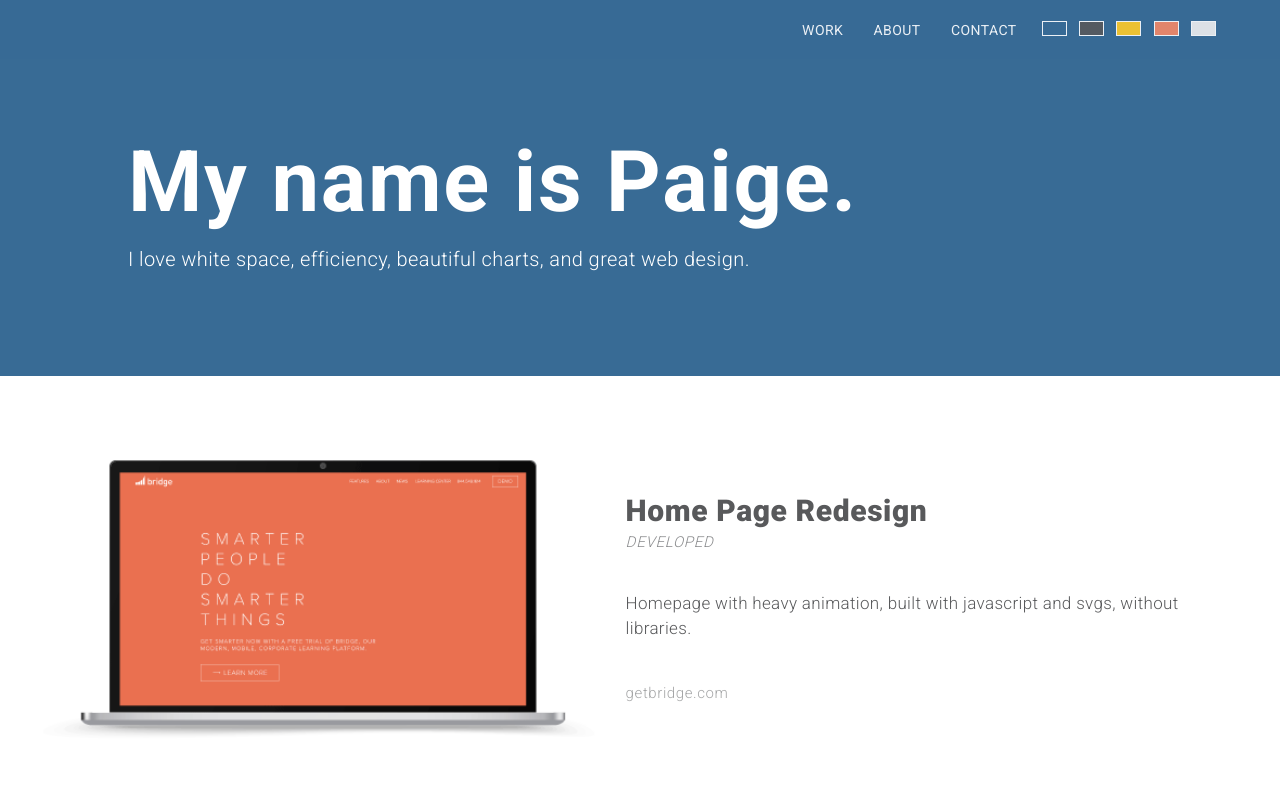
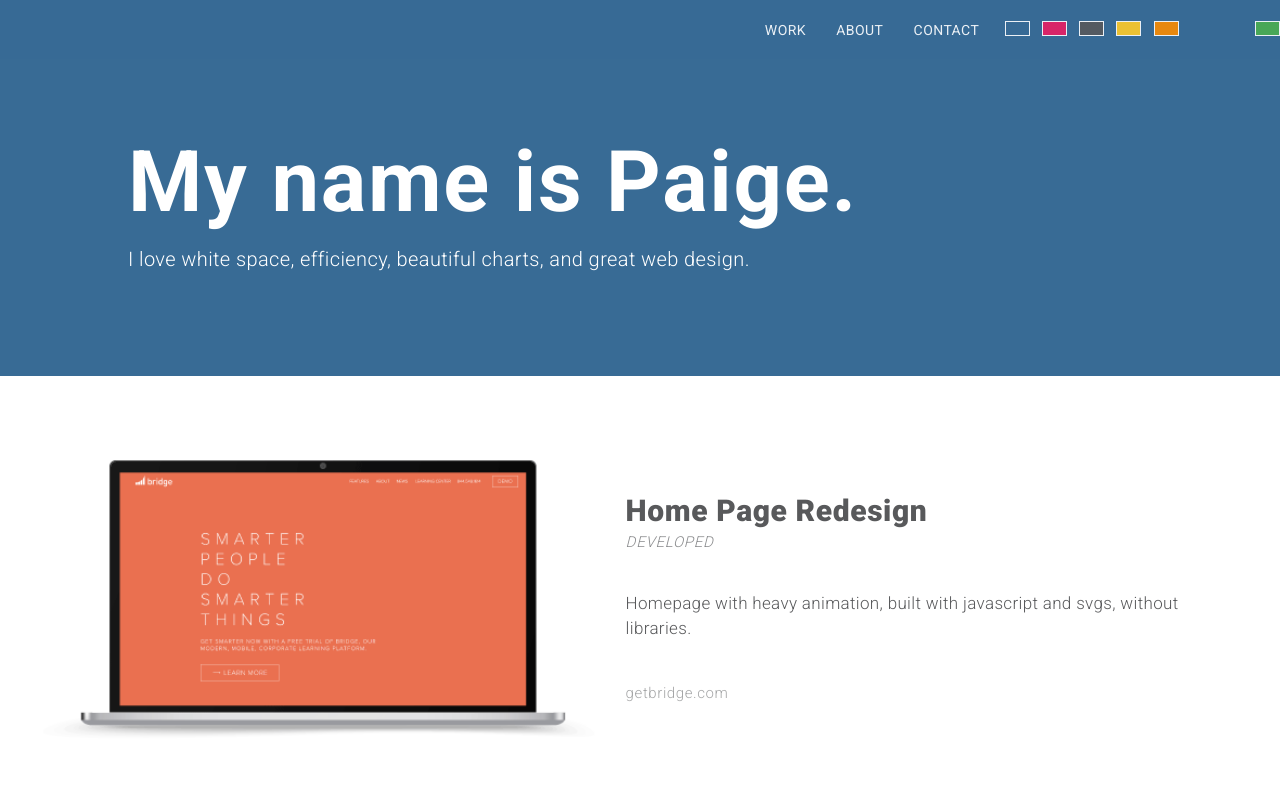
Before and after one commit to pg-g/pg-g.github.io, a plain HTML site: page index.html in a window 1280 px wide. Shown: the top 800 px of the page. Drawn offline with nearby package versions, Linux system fonts and the light colour scheme.

Commit message:
more colors

```diff
--- a/index.html
+++ b/index.html
@@ -46,11 +46,11 @@
 			<a id="contact-link">Contact</a>
 			<button class="color-btn" id="dark-btn"></button>
 			<!-- <button class="color-btn" id="blue-btn"></button> -->
+			<button class="color-btn" id="pink-btn"></button>
 			<button class="color-btn" id="gray-btn"></button>
 			<button class="color-btn" id="gold-btn"></button>
 			<button class="color-btn" id="orange-btn"></button>
-			<button class="color-btn" id="pink-btn"></button>
-			<!-- <button class="color-btn" id="green-btn"></button> -->
+			<button class="color-btn" id="green-btn"></button>
 		</div>
 
 		<!--TITLE-->
--- a/style.less
+++ b/style.less
@@ -1,6 +1,6 @@
 @blue: #42a5f5;
 @gold: #FFCB28;
-@orange: #F58967;
+@orange: #fb8c00;
 @dark: #386B95;
 @gray: #58595B;
 @pink: #E91E63;
@@ -78,9 +78,11 @@
 
 	#blue-btn { background-color: #58C1EF; }
 	#gold-btn { background-color: #FFCB28; }
-	#orange-btn { background-color: #F58967; }
+	#orange-btn { background-color: #fb8c00; }
 	#dark-btn { background-color: #386B95; }
 	#gray-btn { background-color: #58595B; }
+	#pink-btn { background-color: #E91E63; }
+	#green-btn { background-color: #4caf50; }
 
 	.color {
 		background-color: @theColor;
```
Also changed, not shown: style.css.
